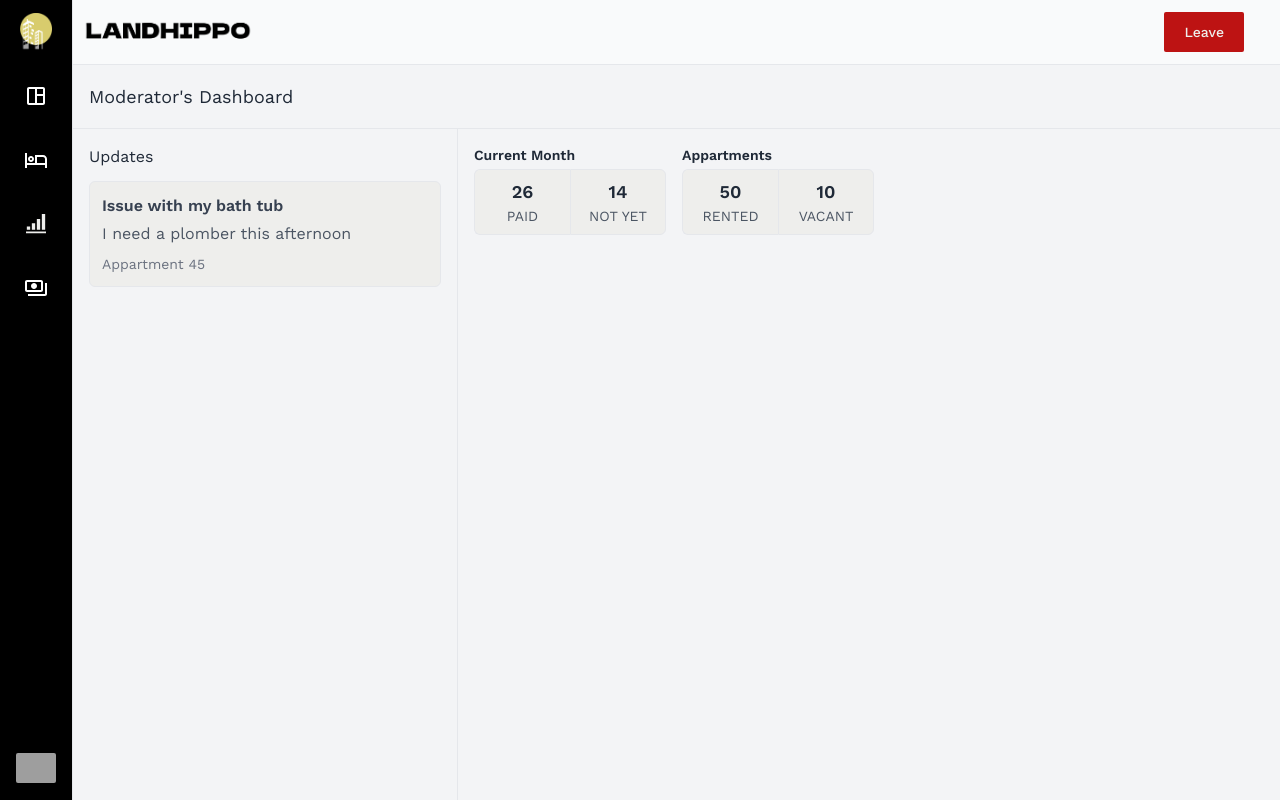
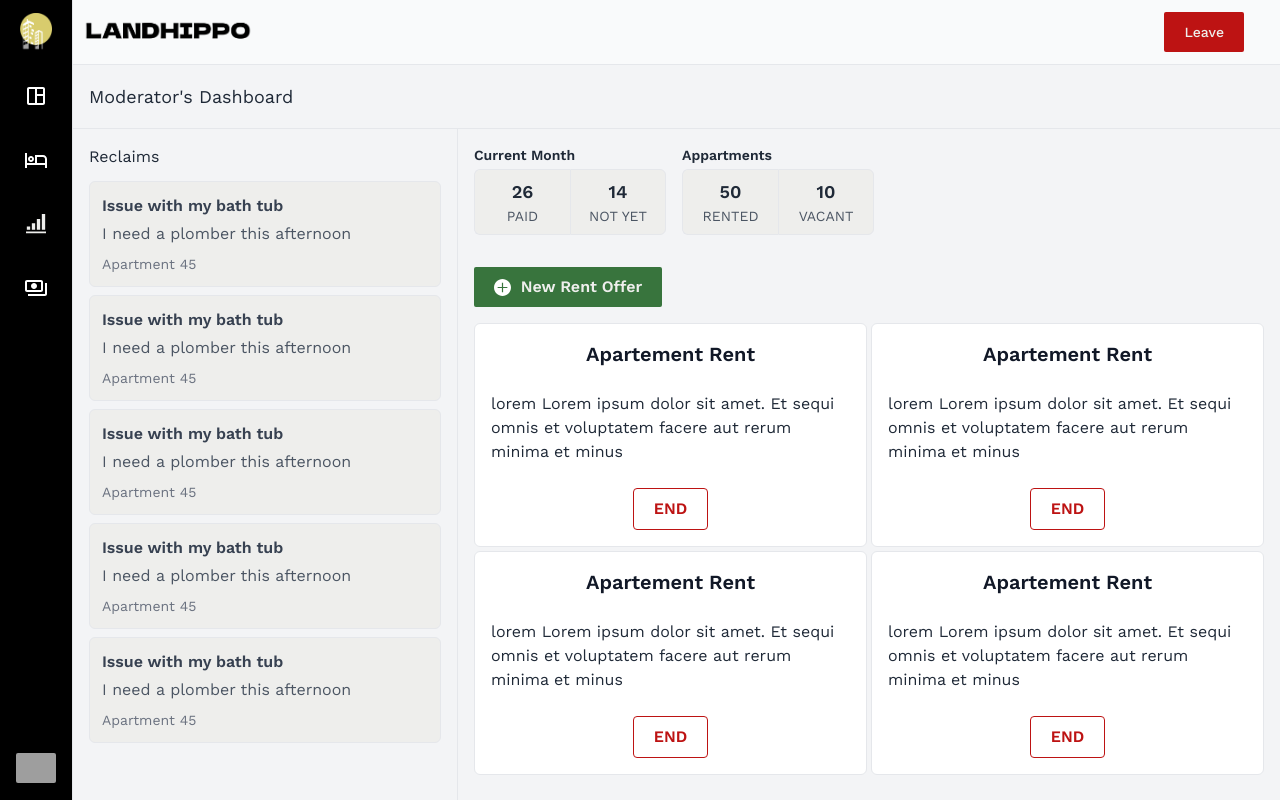
Before and after one commit to onlymachiavelli/hackathon_FST_front, a React (Vite) app: page /md in a window 1280 px wide. Built offline with nearby package versions, Linux system fonts and the light colour scheme; no server answers; grey boxes are pictures that could not be loaded.

Commit message:
map fixed

```diff
--- a/src/buttons.css
+++ b/src/buttons.css
@@ -105,14 +105,14 @@
 }
 
 .new {
-  background: #2ecc71;
+  background: #38743d;
 }
 .new:before {
   content: "";
 }
 
 .inlineIcon.new:before {
-  color: #2ecc71;
+  color: #38743d;
 }
 
 .cancel {
--- a/src/components/ModeratorReqCard.tsx
+++ b/src/components/ModeratorReqCard.tsx
@@ -14,10 +14,10 @@ const ModCard = ({ ...props }) => {
       </div>
       <br />
       <div className="flex gap-2 justify-end">
-        <button className="bg-green hover:bg-hoverGreen  text-white font-bold py-2 px-5 rounded flex items-center justify-center">
+        <button className="bg-green hover:bg-hoverGreen  text-white font-bold py-2 px-5 rounded-sm flex items-center justify-center">
           <Done Width="17" /> &nbsp; Accept
         </button>
-        <button className="bg-transparent  text-red font-semibold  py-2 px-5 border border-red  rounded flex items-center justify-center">
+        <button className="bg-transparent  text-red font-semibold  py-2 px-5 border border-red  rounded-sm flex items-center justify-center">
           <X Width="17" St="fill-red " /> &nbsp; Cancel
         </button>
       </div>
--- a/src/components/NotificationPanel.tsx
+++ b/src/components/NotificationPanel.tsx
@@ -4,7 +4,7 @@ const NotificationPanel = ({ children }: { children: JSX.Element | JSX.Element[]
     return (
         <section className="flex flex-col p-4 w-full max-w-sm flex-none bg-gray-100 min-h-0 overflow-auto">
           <h1 className="mb-3">
-            Updates
+            Reclaims
           </h1>
           <ul>
             <li>
--- a/src/pages/LLLands.tsx
+++ b/src/pages/LLLands.tsx
@@ -1,4 +1,6 @@
-// import Layout from '../layout/LandlordLayout'
+import SideBar from "../layout/Landlord/SideBar"
+import TopBar from "../layout/Landlord/TopBar"
+
 import {
   MapContainer,
   TileLayer,
@@ -59,6 +61,16 @@ const LandLoard = () => {
   console.log(store.mine)
 
   return (
+    <div className="h-screen w-full flex overflow-hidden antialiased text-gray-800 bg-gray-100">
+            <SideBar/>
+            <div className="flex-1 flex flex-col">
+            <TopBar/>
+            <header aria-label="page caption" className="flex-none flex h-16 bg-gray-100 border-t px-4 items-center">
+            <h1 id="page-caption" className="text-lg">
+              Properties View
+            </h1>
+            </header>
+            <main className="min-h-0 border-t"></main>
     <div className="w-full h-screen">
       <MapContainer
         center={[36.833251, 10.1461659]}
@@ -72,6 +84,9 @@ const LandLoard = () => {
         <CheckPosition />
       </MapContainer>
     </div>
+    </div>
+    </div>
+
   )
 }
 
--- a/src/pages/MDDashboard.tsx
+++ b/src/pages/MDDashboard.tsx
@@ -3,6 +3,8 @@ import NotificationPanel from '../components/NotificationPanel'
 import TopBar from '../layout/Moderator/TopBar'
 import SideBar from '../layout/Moderator/SideBar'
 import Stats from '../components/Stats'
+import RentCard from '../components/RentCard'
+import { Plus } from '../components/svg'
 const MDDashboard = () => {
   return (
     <div className="h-screen w-full flex overflow-hidden antialiased text-gray-800 bg-gray-100">
@@ -16,12 +18,30 @@ const MDDashboard = () => {
             </header>
             <main className="flex-grow flex min-h-0 border-t">
                 <NotificationPanel>
-                    <Card title="Issue with my bath tub" body="I need a plomber this afternoon" footer="Appartment 45"/>
+                    <Card title="Issue with my bath tub" body="I need a plomber this afternoon" footer="Apartment 45"/>
+                    <Card title="Issue with my bath tub" body="I need a plomber this afternoon" footer="Apartment 45"/>
+                    <Card title="Issue with my bath tub" body="I need a plomber this afternoon" footer="Apartment 45"/>
+                    <Card title="Issue with my bath tub" body="I need a plomber this afternoon" footer="Apartment 45"/>
+                    <Card title="Issue with my bath tub" body="I need a plomber this afternoon" footer="Apartment 45"/>
+
 
                 </NotificationPanel>
+                <div className="flex-col">
                 <section aria-label="main content" className="flex min-h-0 flex-col flex-auto border-l">
                 <Stats paid="26" notpaid="14" rented="50" vacant="10"/>
                 </section>
+      <section className="border-l h-screen p-4">
+      <button className="bg-green hover:bg-hoverGreen  text-white font-bold py-2 px-5 rounded-sm flex items-center justify-center">
+        <Plus Width="17" /> &nbsp; New Rent Offer
+      </button>
+      <div className="grid gap-1 grid-cols-2 pt-4">
+        <RentCard description="lorem Lorem ipsum dolor sit amet. Et sequi omnis et voluptatem facere aut rerum minima et minus " />
+        <RentCard description="lorem Lorem ipsum dolor sit amet. Et sequi omnis et voluptatem facere aut rerum minima et minus " />
+        <RentCard description="lorem Lorem ipsum dolor sit amet. Et sequi omnis et voluptatem facere aut rerum minima et minus " />
+        <RentCard description="lorem Lorem ipsum dolor sit amet. Et sequi omnis et voluptatem facere aut rerum minima et minus " />
+      </div>
+      </section>
+      </div>
                 </main>
 
             </div>
```
